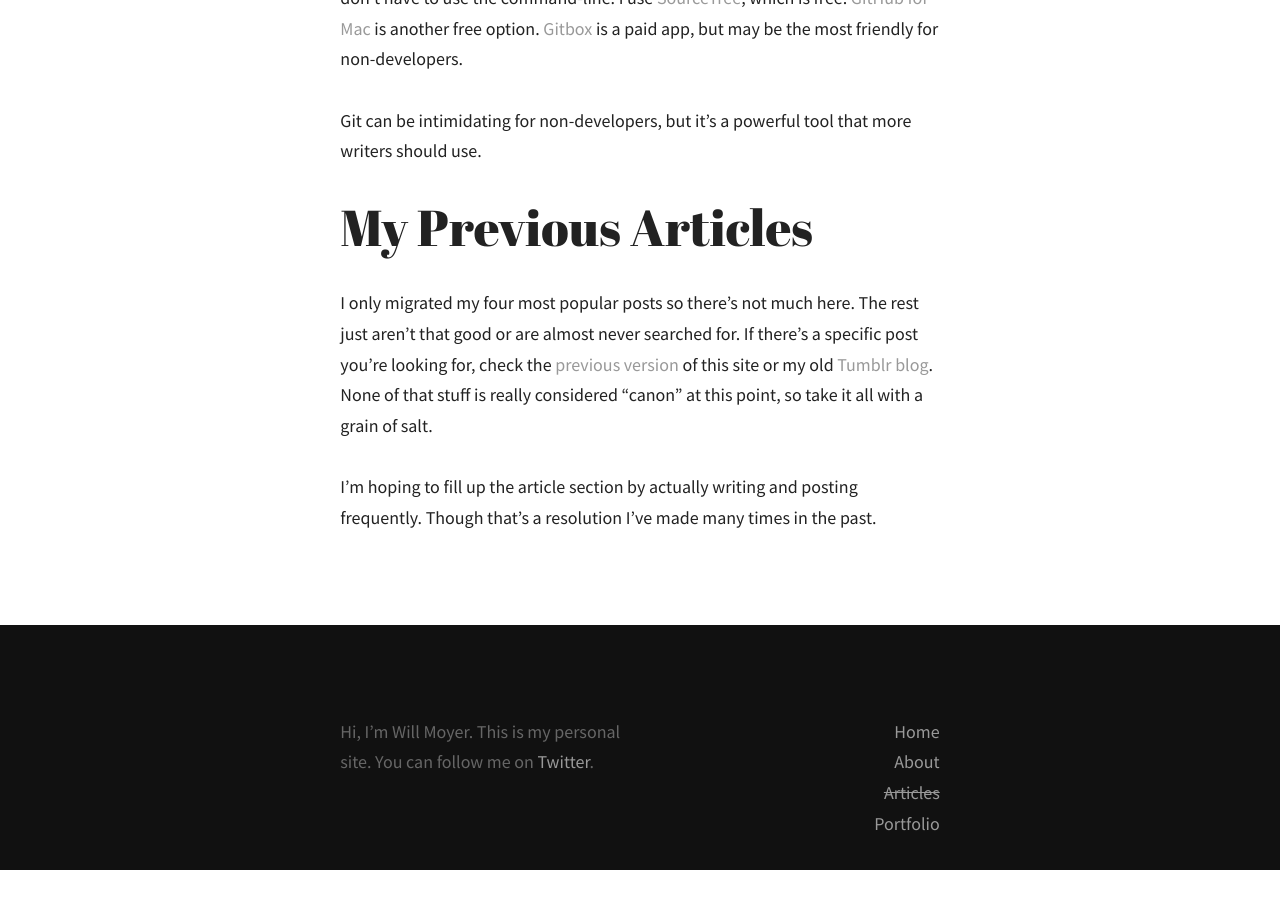
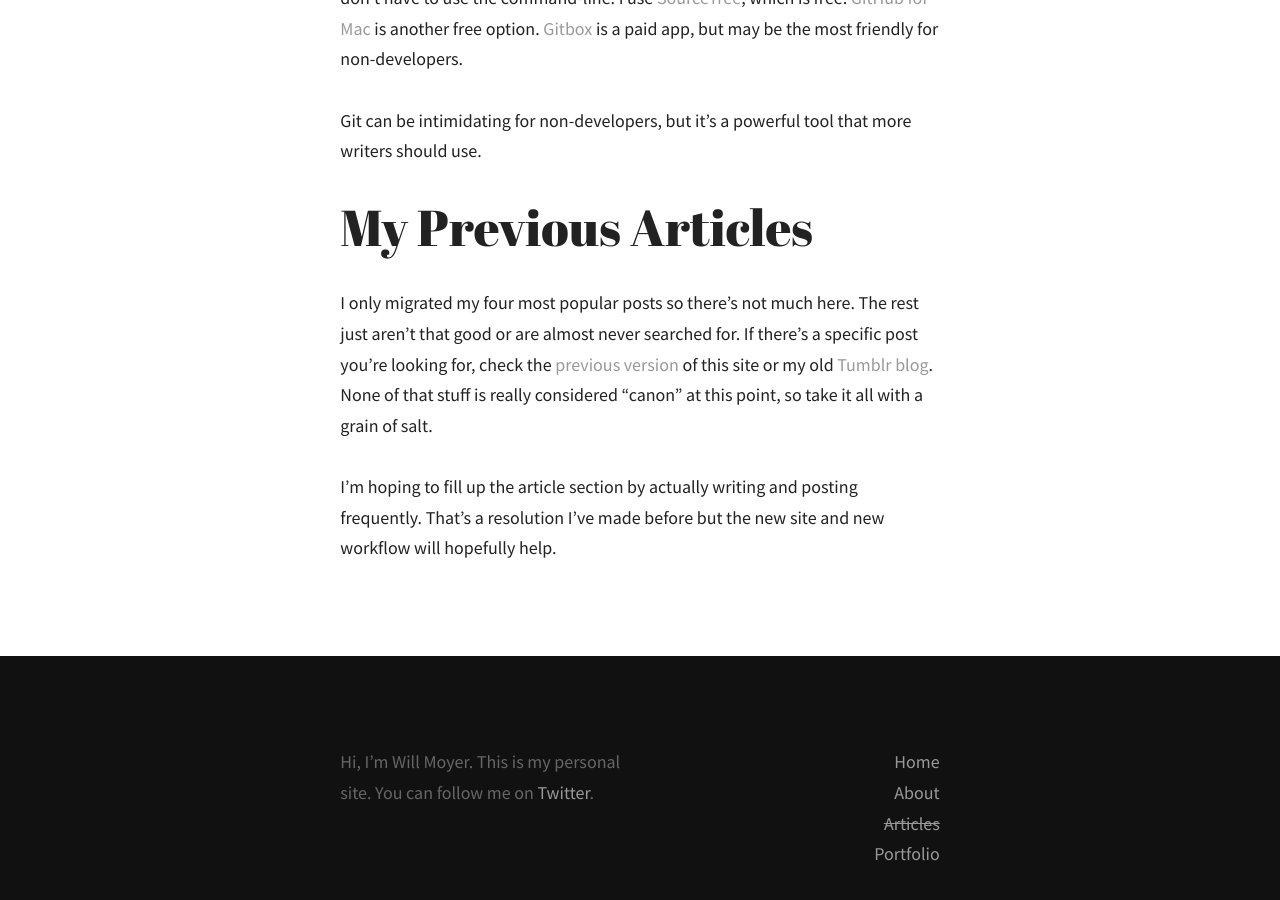
Before and after one commit to moyer/moyer.github.com, a Jekyll site: the page built from _posts/2013-02-04-version-40.md, in a window 1280 px wide and 900 px high, scrolled down 2402 px. Built offline with Jekyll 4.4.1, drawn with Linux system fonts in a browser that asks for light colours; before the commit the page ends 3272 px from its top, so only the background shows below that.

Commit message:
edits Version 4.0 post

```diff
--- a/_posts/2013-02-04-version-40.md
+++ b/_posts/2013-02-04-version-40.md
@@ -42,4 +42,4 @@ Git can be intimidating for non-developers, but it's a powerful tool that more w
 
 I only migrated my four most popular posts so there's not much here. The rest just aren't that good or are almost never searched for. If there's a specific post you're looking for, check the [previous version](http://v3.willmoyer.com/articles/) of this site or my old [Tumblr blog](http://willmoyer.tumblr.com/). None of that stuff is really considered "canon" at this point, so take it all with a grain of salt.
 
-I'm hoping to fill up the article section by actually writing and posting frequently. Though that's a resolution I've made many times in the past.
+I'm hoping to fill up the article section by actually writing and posting frequently. That's a resolution I've made before but the new site and new workflow will hopefully help.
```
